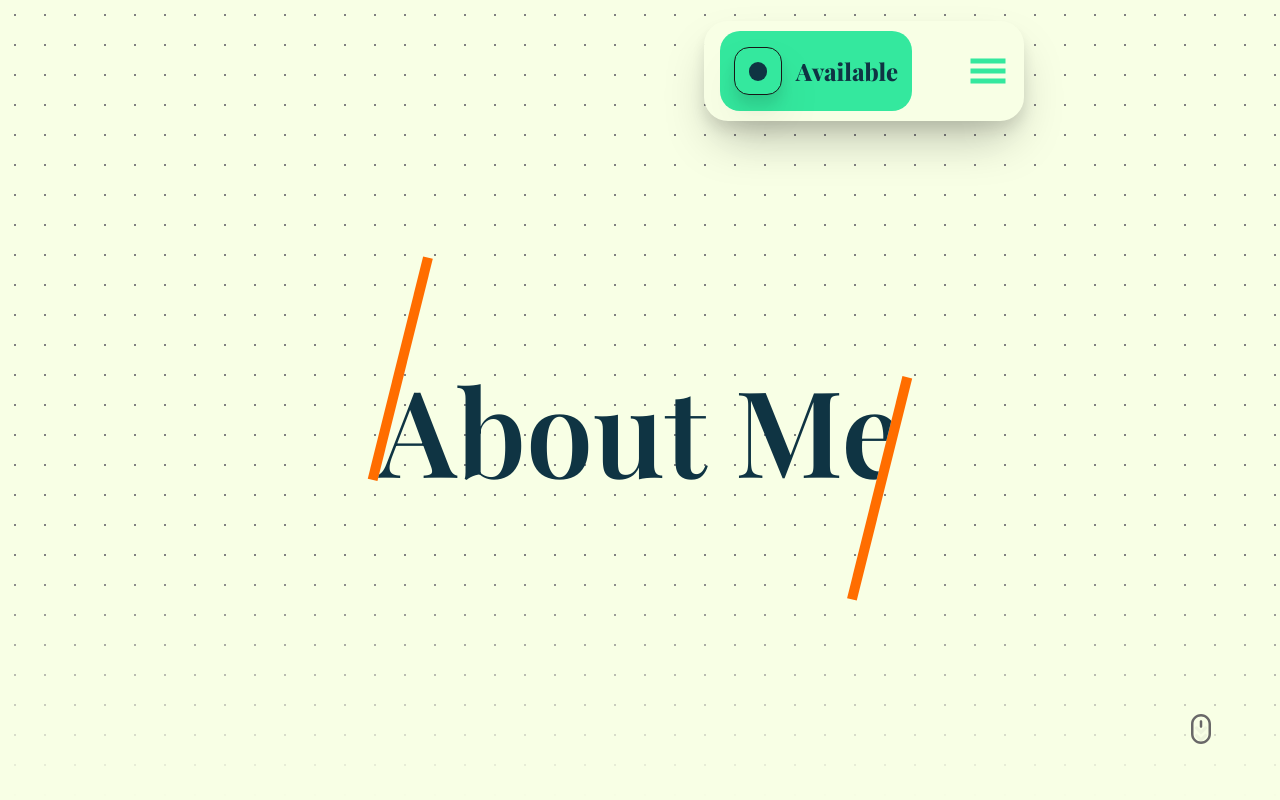
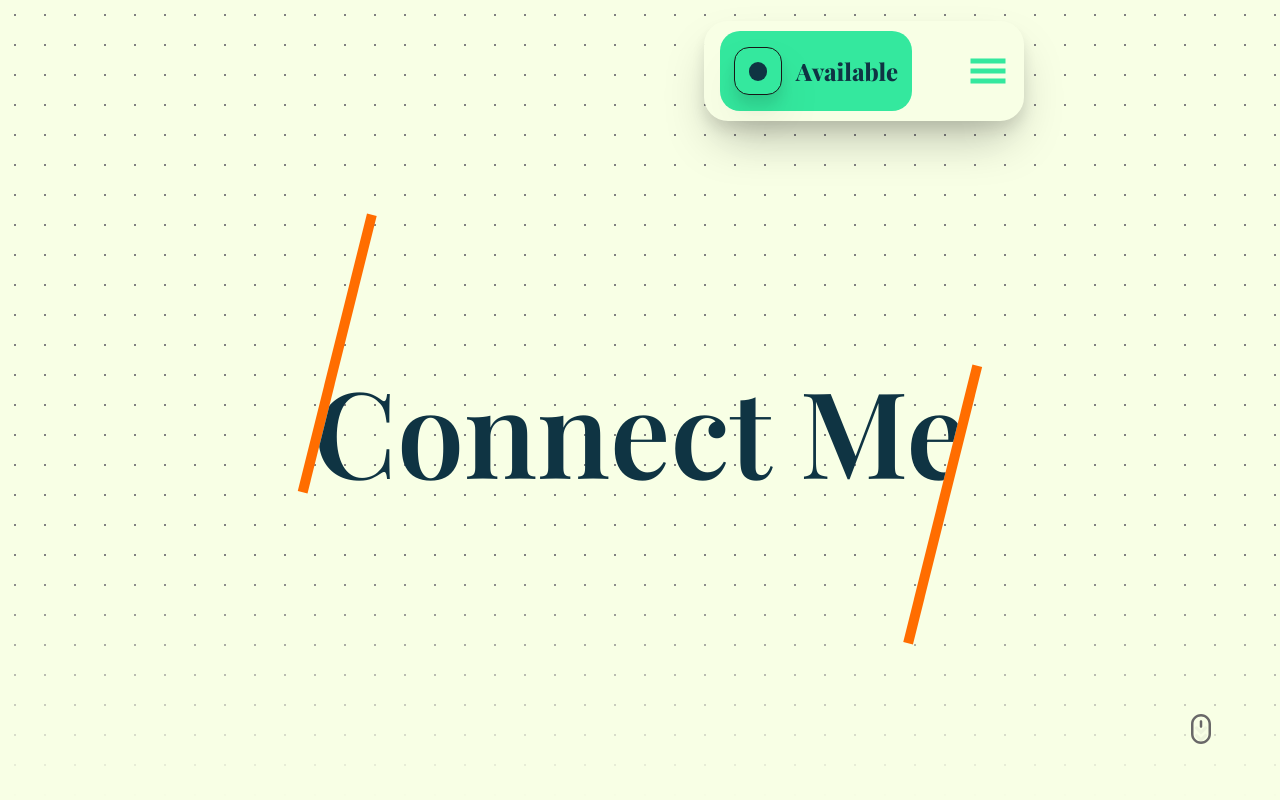
Before and after one commit to JimmyDudhwala/jimmy, a Next.js app: page /about in a window 1280 px wide. Built offline with nearby package versions, Linux system fonts and the light colour scheme; a web font is replaced by a local one.

Commit message:
Update Title component height for improved visual balance

```diff
--- a/src/app/about/page.tsx
+++ b/src/app/about/page.tsx
@@ -4,7 +4,7 @@ import Title from '../components/Title'
 const page = () => {
   return (
     <div>
-      <Title text="About Me"/>
+      <Title text="Connect Me"/>
     </div>
   )
 }
--- a/src/app/components/Title.tsx
+++ b/src/app/components/Title.tsx
@@ -44,7 +44,7 @@ const Title = ({ text }: TitleProps) => {
               rotate: { duration: 0.8, ease: "easeInOut" },
               width: { delay: 0.8, duration: 1, ease: "easeInOut" },
             }}
-            className="h-[40%] overflow-hidden border-l-[10px] border-r-[10px] border-[#FF6D00] flex flex-col items-center justify-center"
+            className="lg:h-[50%] md:h-[30%] h-[45%] overflow-hidden border-l-[10px] border-r-[10px] border-[#FF6D00] flex flex-col items-center justify-center"
           >
             <div className="lg:-mx-[20px] -mx-[12px] flex justify-center items-center">
               <h1 className="lg:text-[120px] text-[60px] whitespace-nowrap font-[600] -rotate-[14deg] text-[#0F3443]">{text}</h1>
```
